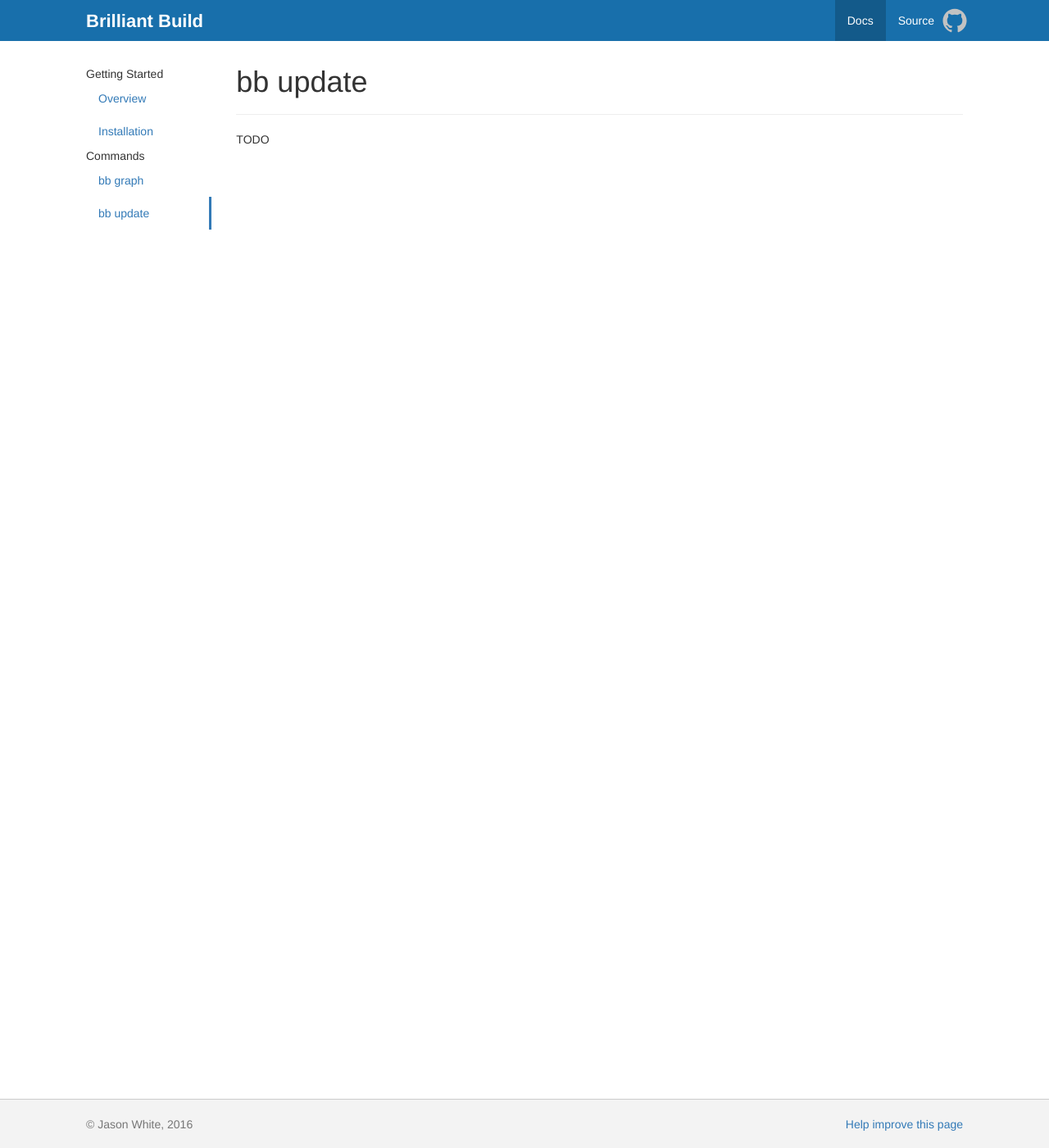
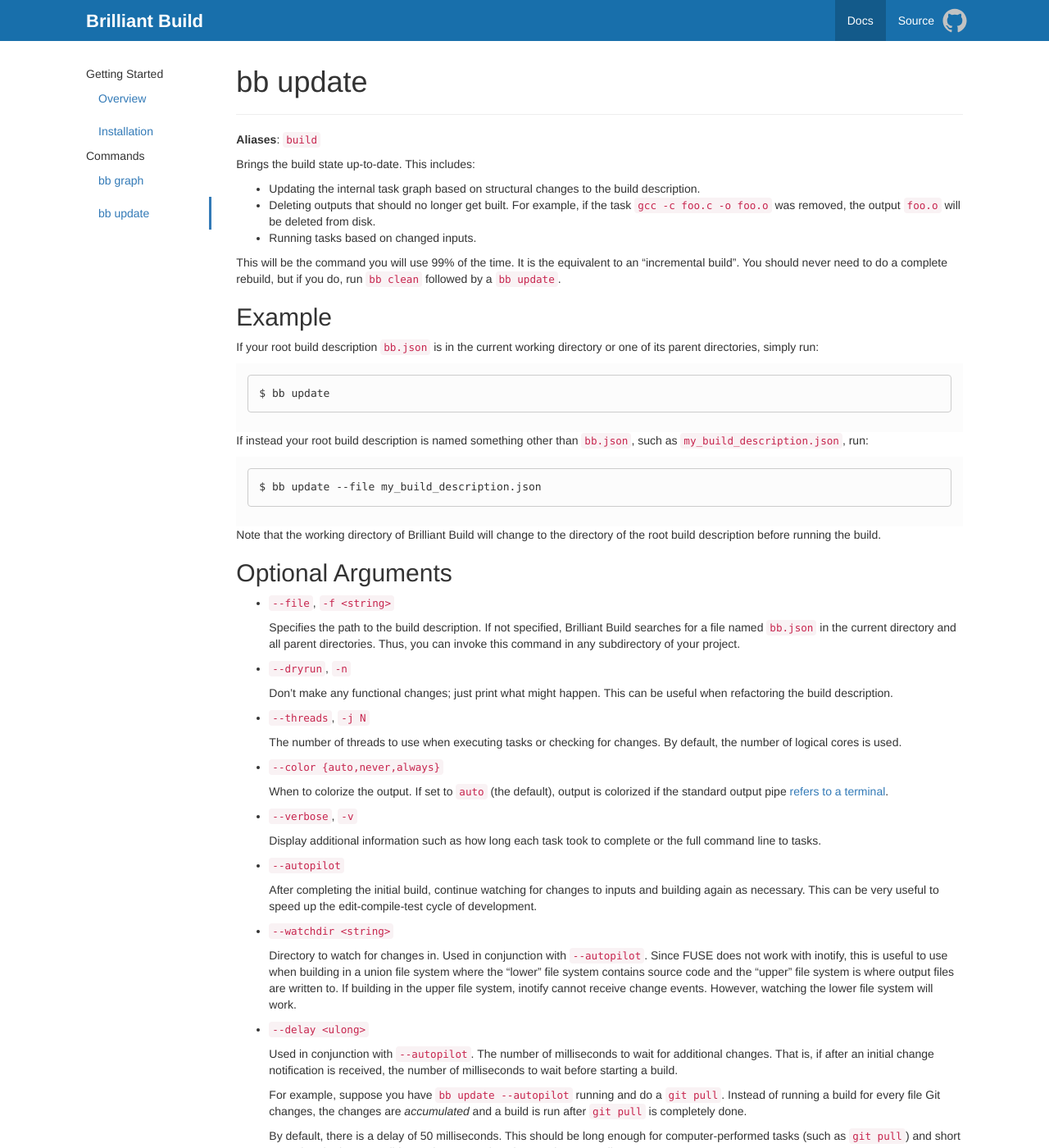
Before and after one commit to jasonwhite/button, a Jekyll site: the page built from docs/_docs/commands/update.md, in a window 1280 px wide and 1400 px high. Shown: the whole window at 82% size. Built offline with Jekyll 4.4.1, drawn with Linux system fonts in a browser that asks for light colours; nearby versions of some CDN libraries; some of the changed text lies outside the part shown.

Commit message:
Add documentation for `bb update`

```diff
--- a/docs/_docs/commands/update.md
+++ b/docs/_docs/commands/update.md
@@ -3,4 +3,92 @@
 category: commands
 ---
 
-TODO
+**Aliases**: `build`
+
+Brings the build state up-to-date. This includes:
+
+ * Updating the internal task graph based on structural changes to the build
+   description.
+ * Deleting outputs that should no longer get built. For example, if the task
+   `gcc -c foo.c -o foo.o` was removed, the output `foo.o` will be deleted from
+   disk.
+ * Running tasks based on changed inputs.
+
+This will be the command you will use 99% of the time. It is the equivalent to
+an "incremental build". You should never need to do a complete rebuild, but if
+you do, run `bb clean` followed by a `bb update`.
+
+## Example
+
+If your root build description `bb.json` is in the current working directory or
+one of its parent directories, simply run:
+
+    $ bb update
+
+If instead your root build description is named something other than `bb.json`,
+such as `my_build_description.json`, run:
+
+    $ bb update --file my_build_description.json
+
+Note that the working directory of Brilliant Build will change to the directory
+of the root build description before running the build.
+
+## Optional Arguments
+
+ * `--file`, `-f <string>`
+
+    Specifies the path to the build description. If not specified, Brilliant
+    Build searches for a file named `bb.json` in the current directory and all
+    parent directories. Thus, you can invoke this command in any subdirectory
+    of your project.
+
+ * `--dryrun`, `-n`
+
+    Don't make any functional changes; just print what might happen. This can
+    be useful when refactoring the build description.
+
+ * `--threads`, `-j N`
+
+    The number of threads to use when executing tasks or checking for changes.
+    By default, the number of logical cores is used.
+
+ * `--color {auto,never,always}`
+
+    When to colorize the output. If set to `auto` (the default), output is
+    colorized if the standard output pipe [refers to a terminal][isatty].
+
+ * `--verbose`, `-v`
+
+    Display additional information such as how long each task took to complete
+    or the full command line to tasks.
+
+ * `--autopilot`
+
+    After completing the initial build, continue watching for changes to inputs
+    and building again as necessary. This can be very useful to speed up the
+    edit-compile-test cycle of development.
+
+ * `--watchdir <string>`
+
+    Directory to watch for changes in. Used in conjunction with `--autopilot`.
+    Since FUSE does not work with inotify, this is useful to use when building
+    in a union file system where the "lower" file system contains source code
+    and the "upper" file system is where output files are written to. If
+    building in the upper file system, inotify cannot receive change events.
+    However, watching the lower file system will work.
+
+ * `--delay <ulong>`
+
+    Used in conjunction with `--autopilot`. The number of milliseconds to wait
+    for additional changes. That is, if after an initial change notification is
+    received, the number of milliseconds to wait before starting a build.
+
+    For example, suppose you have `bb update --autopilot` running and do a `git
+    pull`. Instead of running a build for every file Git changes, the changes
+    are *accumulated* and a build is run after `git pull` is completely done.
+
+    By default, there is a delay of 50 milliseconds. This should be long enough
+    for computer-performed tasks (such as `git pull`) and short enough to be
+    imperceptible to a human saving changes in a text editor.
+
+[isatty]: http://linux.die.net/man/3/isatty
```
